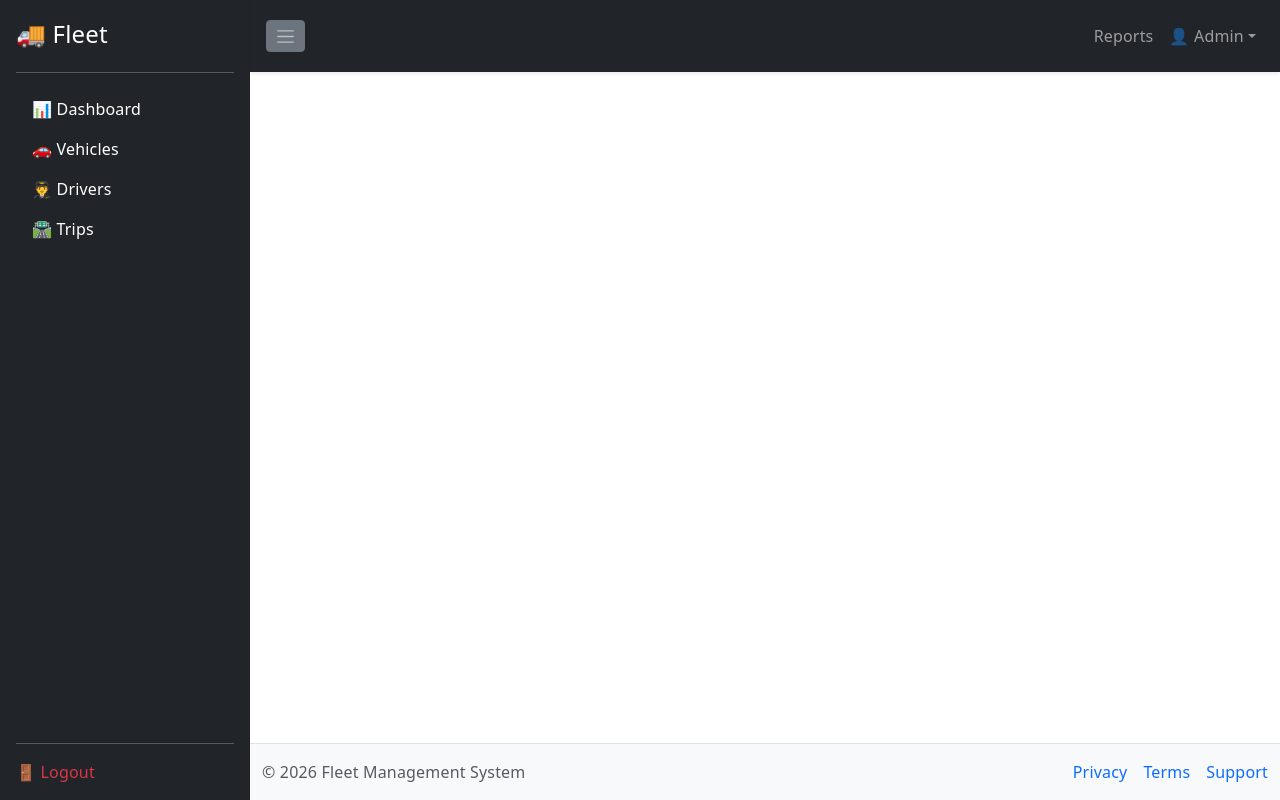
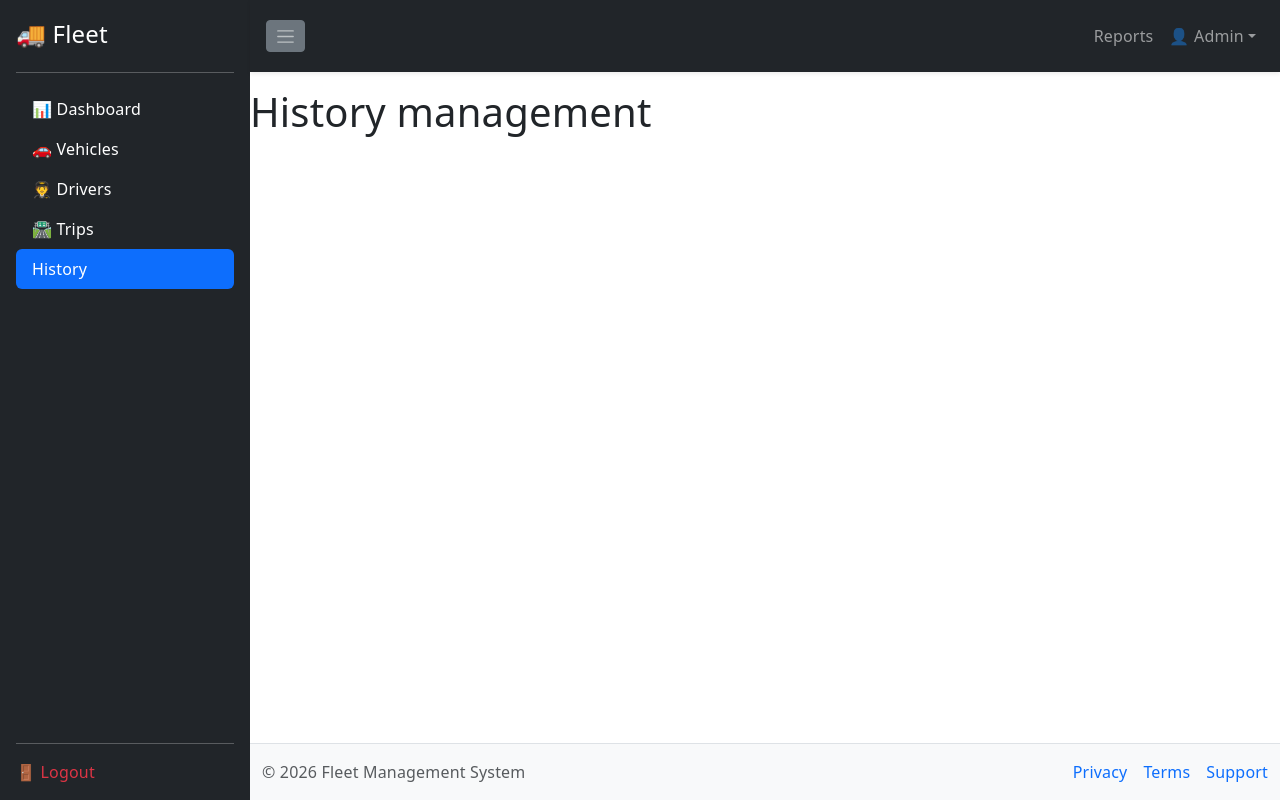
Before and after one commit to zoroworld/fleet_management_trip, a React (Vite) app in the folder frontend/: page /history in a window 1280 px wide. Built offline with nearby package versions, Linux system fonts and the light colour scheme.

Commit message:
frontend react of fleet

```diff
--- a/frontend/src/App.jsx
+++ b/frontend/src/App.jsx
@@ -7,6 +7,7 @@ import { TripProvider } from './context/TripContext';
 import Drivers from './pages/Drivers';
 import Trip from './pages/Trip';
 import Base from './pages/layout/Base';
+import History from './pages/History';
 
 function App() {
   return (
@@ -18,6 +19,7 @@ function App() {
           <Route path="/vehicles" element={<Vehicles />} />
           <Route path="/drivers" element={<Drivers />} />
           <Route path="/trips" element={<Trip />} />
+          <Route path="/history" element={<History />} />
         </Routes>
       </Base>
     </>
--- /dev/null
+++ b/frontend/src/pages/History.jsx
@@ -0,0 +1,11 @@
+import React from 'react'
+
+const History = () => {
+    return (
+        <div>
+            <h1>History management</h1>
+        </div>
+    )
+}
+
+export default History
--- a/frontend/src/pages/layout/SideBar.jsx
+++ b/frontend/src/pages/layout/SideBar.jsx
@@ -42,6 +42,12 @@ function Sidebar() {
           </NavLink>
         </li>
 
+        <li>
+          <NavLink to="/history" className="nav-link text-white">
+            History
+          </NavLink>
+        </li>
+
 
       </ul>
 
```
